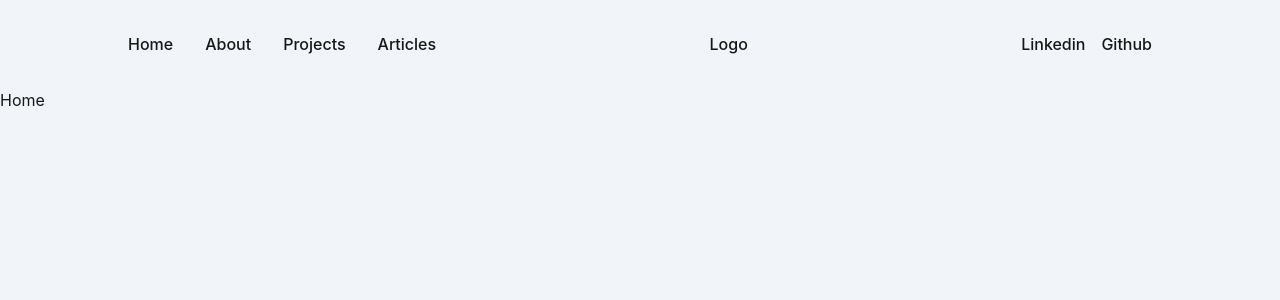
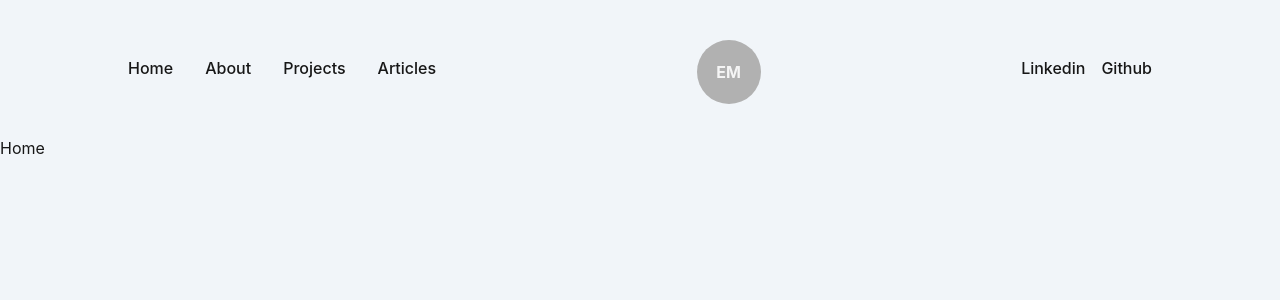
Before and after one commit to emanuelamarkovic/Portfolio-about-me, a Next.js app in the folder portfolio/: page / in a window 1280 px wide. Shown: the top 300 px of the page. Built offline with nearby package versions, Linux system fonts and the light colour scheme.

Commit message:
feat: import Logo

```diff
--- a/portfolio/app/components/Navbar.tsx
+++ b/portfolio/app/components/Navbar.tsx
@@ -1,5 +1,6 @@
 import Link from "next/link";
 import React from "react";
+import Logo from "./Logo";
 
 const Navbar: React.FC = () => {
   return (
@@ -10,7 +11,7 @@ const Navbar: React.FC = () => {
         <Link href="/projects">Projects</Link>
         <Link href="/articles">Articles</Link>
       </nav>
-      <h2>Logo</h2>
+      <Logo />
       <nav className="flex space-x-4">
         <Link href="/" target={"_blank"}>
           Linkedin
```
